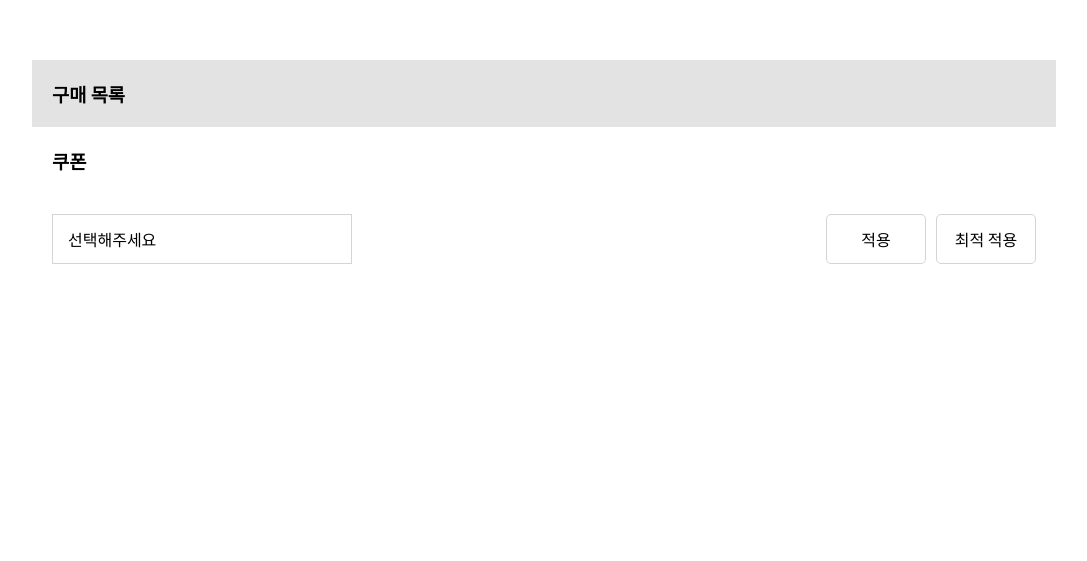
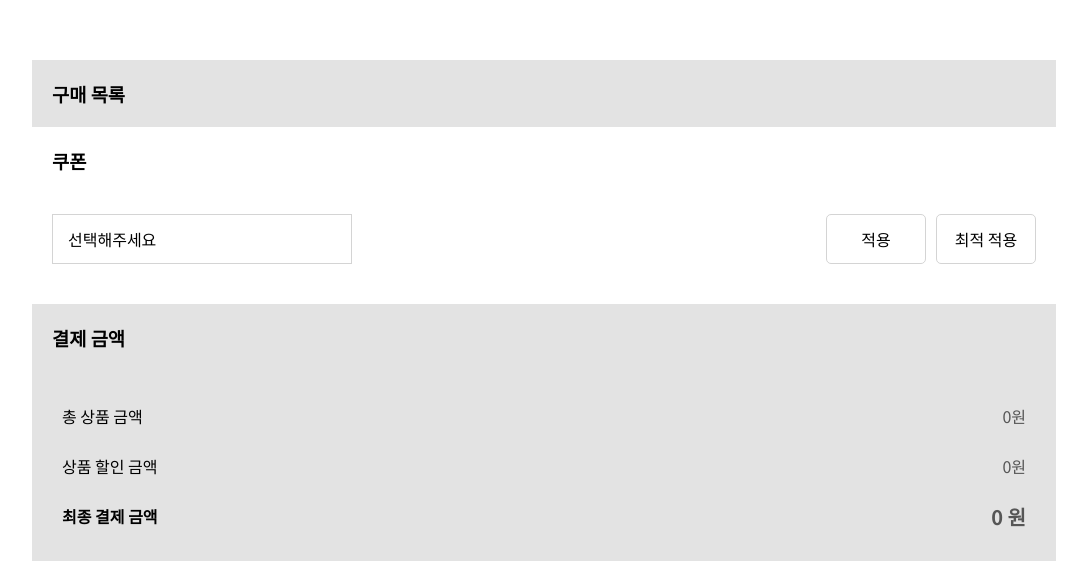
Before and after one commit to 8dong/next-shop, a Next.js app: page /cart in a window 1280 px wide. Shown: the part 500-1061 px from the top of the page, without its empty margins (96-1183 px from the left). Before the commit the page ends 804 px from the top, so only its background shows below. Built offline with nearby package versions, Linux system fonts and the light colour scheme.

Commit message:
feat: PaymentSection 컴포넌트 추가

```diff
--- a/components/UI/atoms/text/PriceText.tsx
+++ b/components/UI/atoms/text/PriceText.tsx
@@ -1,6 +1,12 @@
 import styled from 'styled-components';
 
-type PriceType = FixedPriceType | InstallmentPriceType | InstallmentMonth;
+type PriceType =
+  | FixedPriceType
+  | InstallmentPriceType
+  | InstallmentMonth
+  | TotalPriceType
+  | DiscountAmountType
+  | PaymentPriceType;
 
 interface FixedPriceType {
   type: 'fixedPrice';
@@ -16,6 +22,22 @@ interface InstallmentPriceType {
 interface InstallmentMonth {
   type: 'installmentMonth';
   installmentMonth: number;
+}
+
+interface TotalPriceType {
+  type: 'totalPrice';
+  totalPrice: number;
+}
+
+interface DiscountAmountType {
+  type: 'discountAmount';
+  discountAmount: number;
+}
+
+interface PaymentPriceType {
+  type: 'paymentPrice';
+  totalPrice: number;
+  discountAmount: number;
 }
 
 const PriceText = ({ priceConfig }: { priceConfig: PriceType }) => {
@@ -41,10 +63,26 @@ const PriceText = ({ priceConfig }: { priceConfig: PriceType }) => {
     textConfig.ftWeight = '700';
   } else if (priceConfig.type === 'installmentMonth') {
     textContent = `(${priceConfig.installmentMonth} 개월)`;
+
     textConfig.ftSize = '13px';
-
     textConfig.ftStyle = 'italic';
     textConfig.ftColor = '#818181';
+  } else if (priceConfig.type === 'totalPrice') {
+    textContent = priceConfig.totalPrice.toLocaleString('ko-KR') + '원';
+
+    textConfig.ftColor = '#565656';
+  } else if (priceConfig.type === 'discountAmount') {
+    textContent = priceConfig.discountAmount.toLocaleString('ko-KR') + '원';
+
+    textConfig.ftColor = '#565656';
+  } else if (priceConfig.type === 'paymentPrice') {
+    textContent = `${(priceConfig.totalPrice - priceConfig.discountAmount).toLocaleString(
+      'ko-KR'
+    )} 원`;
+
+    textConfig.ftSize = '20px';
+    textConfig.ftWeight = '700';
+    textConfig.ftColor = '#565656';
   }
 
   return (
--- /dev/null
+++ b/components/UI/organisms/PaymentSection.tsx
@@ -0,0 +1,82 @@
+import styled from 'styled-components';
+import { useSelector } from 'react-redux';
+
+import PriceText from '../atoms/text/PriceText';
+
+import type { RootState } from '../../../redux/store/store';
+
+const PaymentSection = () => {
+  const selectedList = useSelector((store: RootState) => store.selectedList);
+  const selectedCoupon = useSelector((store: RootState) => store.selectedCoupon);
+
+  const totalPrice = selectedList.reduce((prev, product) => prev + product.price, 0);
+
+  const discountAmount = selectedList.reduce((prev, selectedProduct) => {
+    if (selectedProduct.availableCoupon === false) {
+      return prev + 0;
+    } else if (selectedCoupon.type === 'amount') {
+      return selectedCoupon.discountAmount;
+    } else if (selectedCoupon.type === 'rate') {
+      return prev + Math.floor(selectedProduct.price / selectedCoupon.discountRate);
+    }
+    return prev;
+  }, 0);
+
+  return (
+    <PaymentSectionWrapper>
+      <h3>결제 금액</h3>
+      <dl>
+        <div>
+          <dt>총 상품 금액</dt>
+          <dd>
+            <PriceText priceConfig={{ type: 'totalPrice', totalPrice }} />
+          </dd>
+        </div>
+        <div>
+          <dt>상품 할인 금액</dt>
+          <dd>
+            <PriceText priceConfig={{ type: 'discountAmount', discountAmount }} />
+          </dd>
+        </div>
+        <div>
+          <dt>
+            <strong>최종 결제 금액</strong>
+          </dt>
+          <dd>
+            <PriceText priceConfig={{ type: 'paymentPrice', totalPrice, discountAmount }} />
+          </dd>
+        </div>
+      </dl>
+    </PaymentSectionWrapper>
+  );
+};
+
+const PaymentSectionWrapper = styled.div`
+  display: flex;
+  flex-direction: column;
+
+  padding: 20px;
+  background-color: #e3e3e3;
+
+  h3 {
+    margin-bottom: 40px;
+  }
+
+  dl div {
+    display: flex;
+    justify-content: space-between;
+
+    height: 50px;
+  }
+
+  dt,
+  dd {
+    display: flex;
+    justify-content: center;
+    align-items: center;
+
+    margin: 10px;
+  }
+`;
+
+export default PaymentSection;
--- a/pages/cart.tsx
+++ b/pages/cart.tsx
@@ -1,5 +1,6 @@
 import CartListSection from '../components/UI/organisms/CartListSection';
 import CouponSection from '../components/UI/organisms/CouponSection';
+import PaymentSection from '../components/UI/organisms/PaymentSection';
 import SelectedListSection from '../components/UI/organisms/SelectedListSection';
 
 import coupons from '../data/coupons';
@@ -10,6 +11,7 @@ const Cart = () => {
       <CartListSection />
       <SelectedListSection />
       <CouponSection coupons={coupons} />
+      <PaymentSection />
     </>
   );
 };
```
